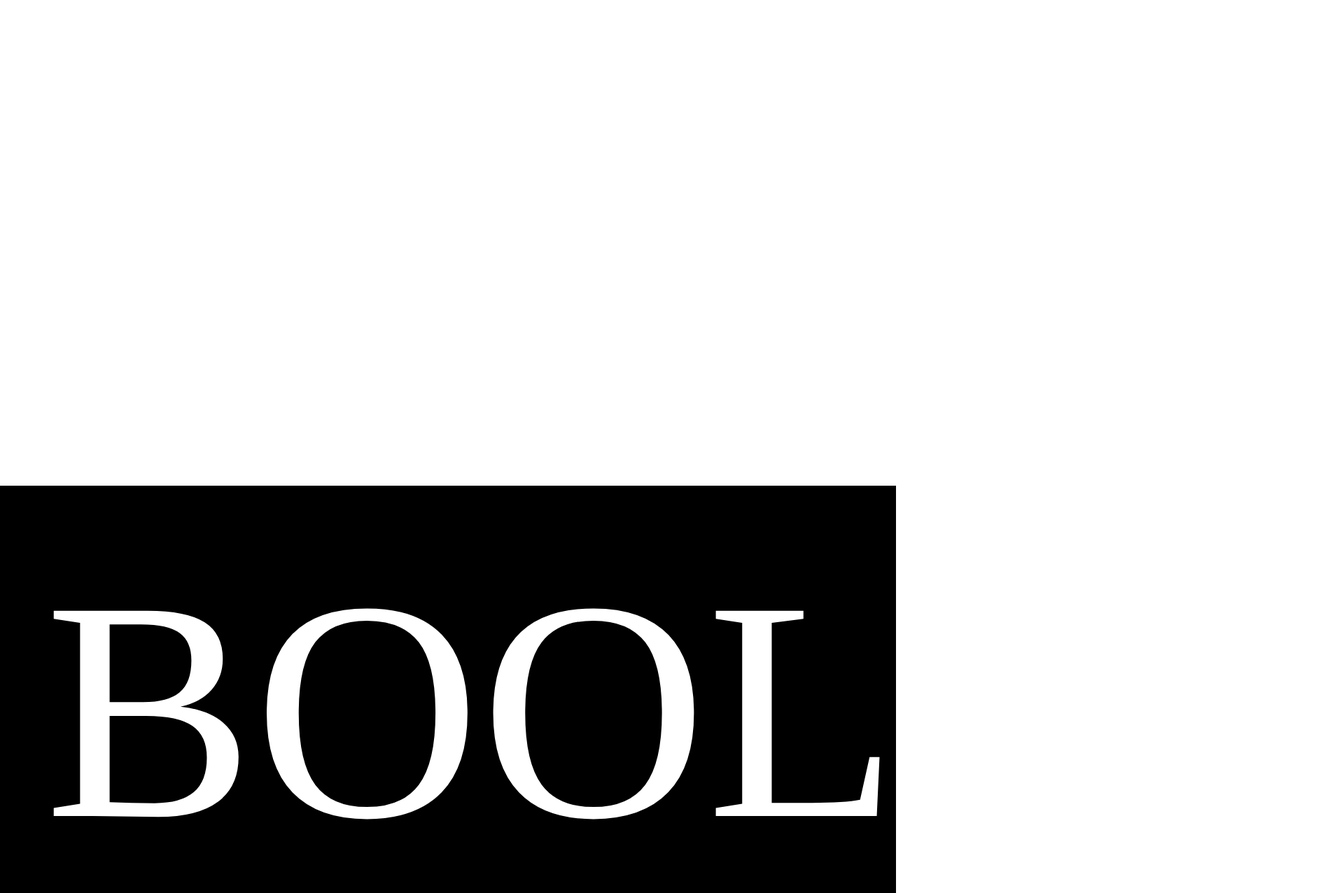
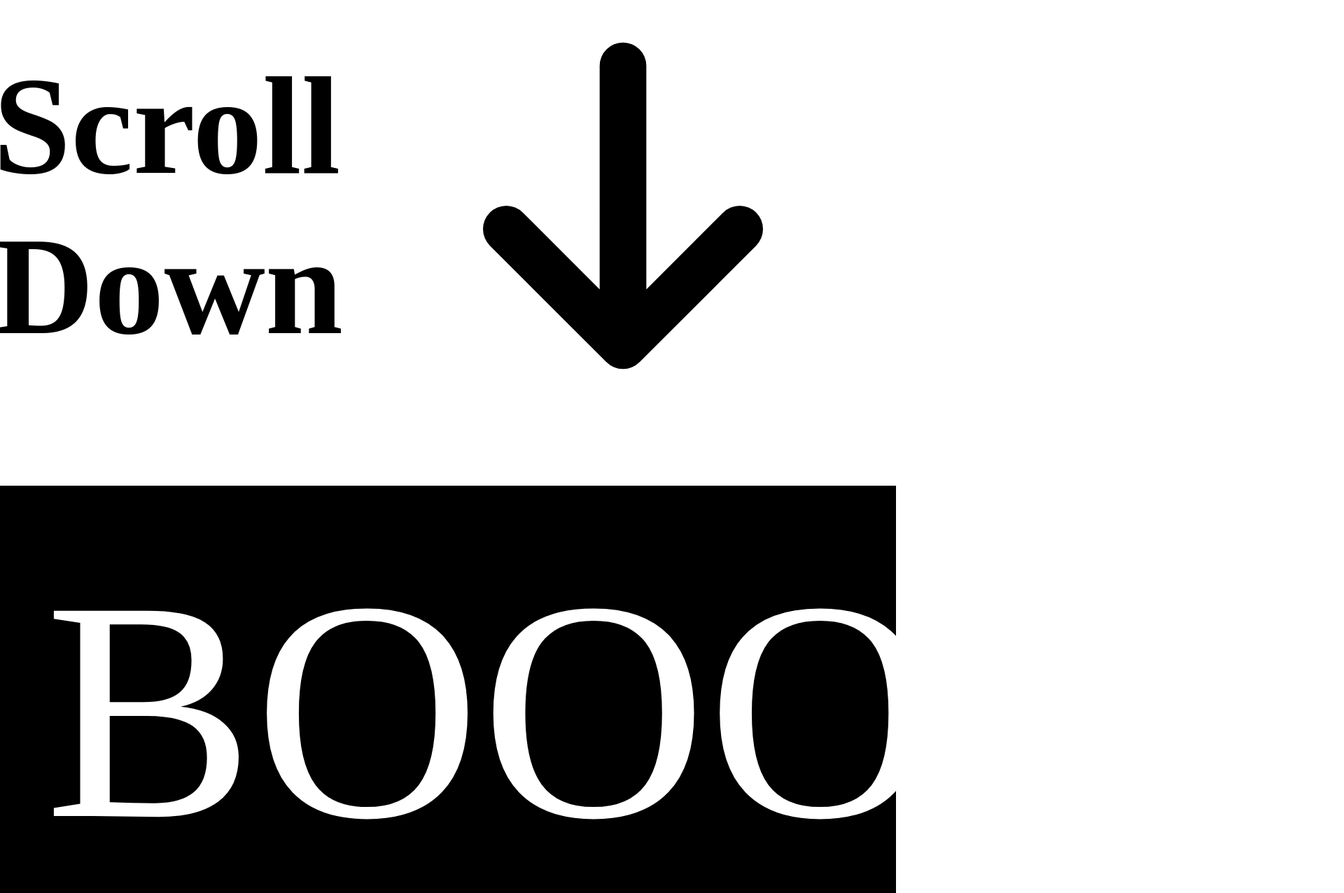
Before and after one commit to uhtharv/GSAP-projects, a plain HTML site: page pin page element scroll/index.html in a window 1280 px wide. Shown: the part 106-1382 px from the top of the page at 70% size, 1920 px wide, since content can reach past the window. Drawn offline with nearby package versions, Linux system fonts and the light colour scheme.

Commit message:
initial commit

```diff
--- a/pin page element scroll/index.html
+++ b/pin page element scroll/index.html
@@ -10,15 +10,17 @@
 
 <body>
     <div id="page1">
-
+        <h1>Scroll Down</h1>
+        <img src="arrow.svg" alt="">
     </div>
 
     <div id="page2">
-        <h1>Booleean....</h1>
+        <h1>Boooooooo</h1>
     </div>
 
     <div id="page3">
-
+        <h1>Scroll Up</h1>
+        <img src="arrow.svg" alt="">
     </div>
 
     <script src="https://cdnjs.cloudflare.com/ajax/libs/gsap/3.13.0/gsap.min.js"
--- a/pin page element scroll/script.js
+++ b/pin page element scroll/script.js
@@ -5,7 +5,26 @@ gsap.to("#page2 h1", {
         start: "top 0%",
         end: "top -150%",
         markers: false,
-        scrub:3,
-        pin:true
+        scrub: 2,
+        pin: true
     }
 })
+
+gsap.from("#page1 h1, img", {
+    y: -100,
+    opacity: 0,
+    duration: 1.3,
+    ease: "bounce.out",
+    stagger: 0.2
+})
+
+gsap.to("#page3 img", {
+    scrollTrigger: {
+        trigger: "#page3",
+        start: "top 40%"
+    },
+    duration: 1,
+    delay: 0.5,
+    rotation: 180,
+    ease: "power2.out"
+})
--- a/pin page element scroll/style.css
+++ b/pin page element scroll/style.css
@@ -2,25 +2,29 @@
     margin: 0;
     padding: 0;
     box-sizing: border-box;
-    font-family:gilory;
+    font-family: gilory;
 }
 
-html, body {
+html,
+body {
     height: 100%;
     width: 100%;
 }
 
-body{
+body {
     overflow-x: hidden;
 }
 
-#page1{
+#page1 {
     height: 100%;
     width: 100%;
     background-color: white;
+    display: flex;
+    align-items: center;
+    justify-content: center;
 }
 
-#page2{
+#page2 {
     height: 100%;
     width: 100%;
     background-color: black;
@@ -28,15 +32,26 @@ body{
 
 }
 
-#page3{
+#page3 {
     height: 100%;
     width: 100%;
     background-color: white;
+    display: flex;
+    align-items: center;
+    justify-content: center;
 }
 
-#page2 h1{
+#page2 h1 {
     font-size: 35vw;
     font-weight: 500;
     text-transform: uppercase;
     color: white;
 }
+
+#page1 h1 {
+    font-size: 200px;
+}
+
+#page3 h1 {
+    font-size: 200px;
+}
```
Also changed, not shown: pin page element scroll/arrow.svg (added).
